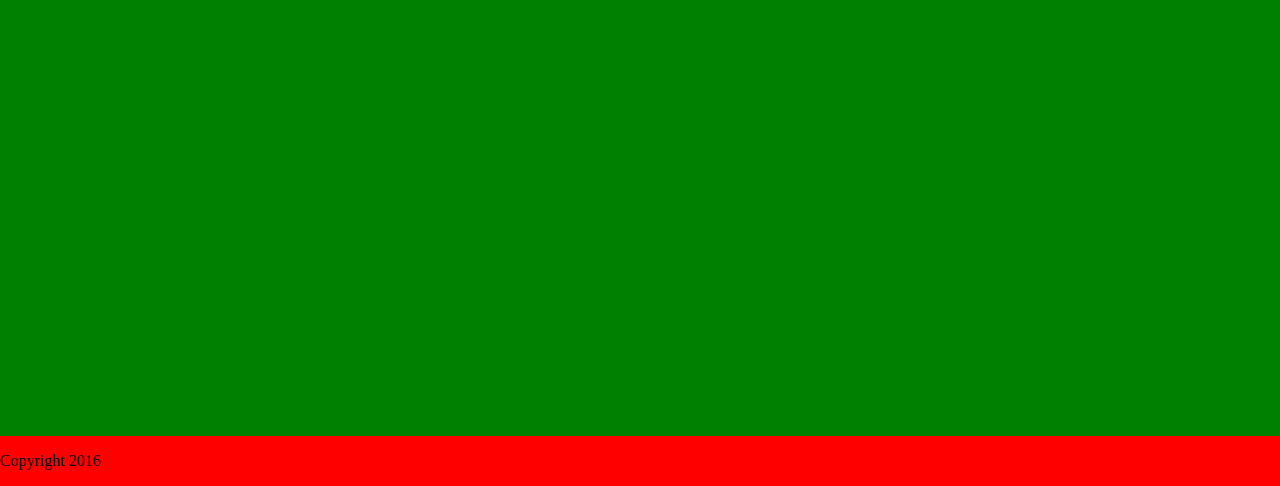
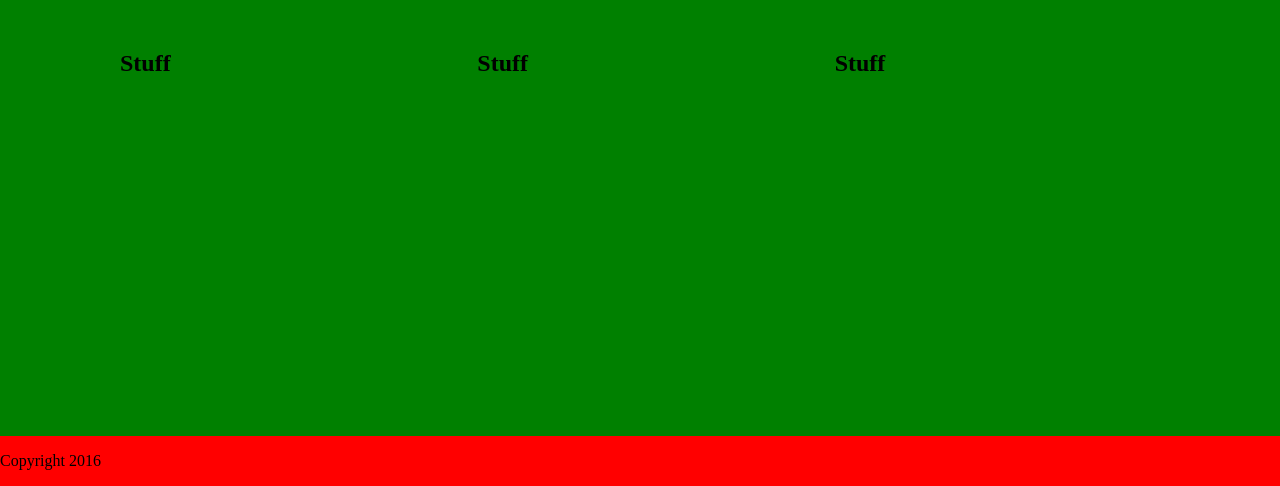
Before and after one commit to tiy-tn-fee-2016-fall/lesson-02-03, a website: page public/index.html in a window 1280 px wide. Shown: the part 314-800 px from the top of the page. Drawn offline with nearby package versions, Linux system fonts and the light colour scheme; files that its build step writes are made by us from their sources.

Commit message:
Add grid

```diff
--- a/public/index.html
+++ b/public/index.html
@@ -22,7 +22,19 @@
       </div>
 
       <div class="section">
-
+        <div class="container">
+          <div class="grid">
+            <div class="grid__item grid__item--third">
+              <h2>Stuff</h2>
+            </div>
+            <div class="grid__item grid__item--third">
+              <h2>Stuff</h2>
+            </div>
+            <div class="grid__item grid__item--third">
+              <h2>Stuff</h2>
+            </div>
+          </div>
+        </div>
       </div>
 
       <div class="section">
--- a/styles/_layout.scss
+++ b/styles/_layout.scss
@@ -10,3 +10,24 @@
     background: green;
   }
 }
+
+.container {
+  max-width: 65rem;
+  margin: 0 auto;
+}
+
+.grid {
+  display: flex;
+  flex-wrap: wrap;
+  justify-content: space-around;
+  margin: -1rem;
+
+  &__item {
+    flex-grow: 1;
+    margin: 1rem;
+
+    &--third {
+      width: calc(100% / 3 - 2rem);
+    }
+  }
+}
```
